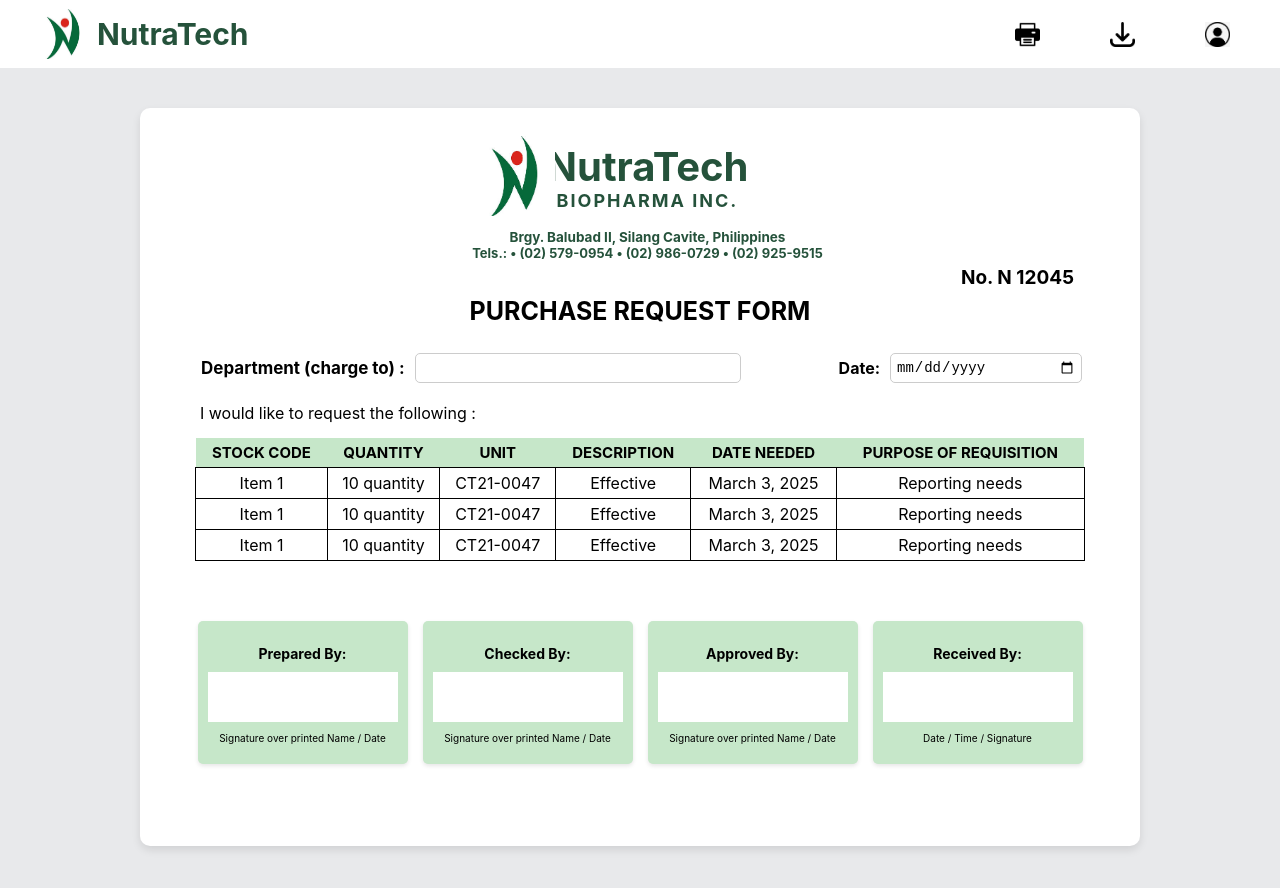
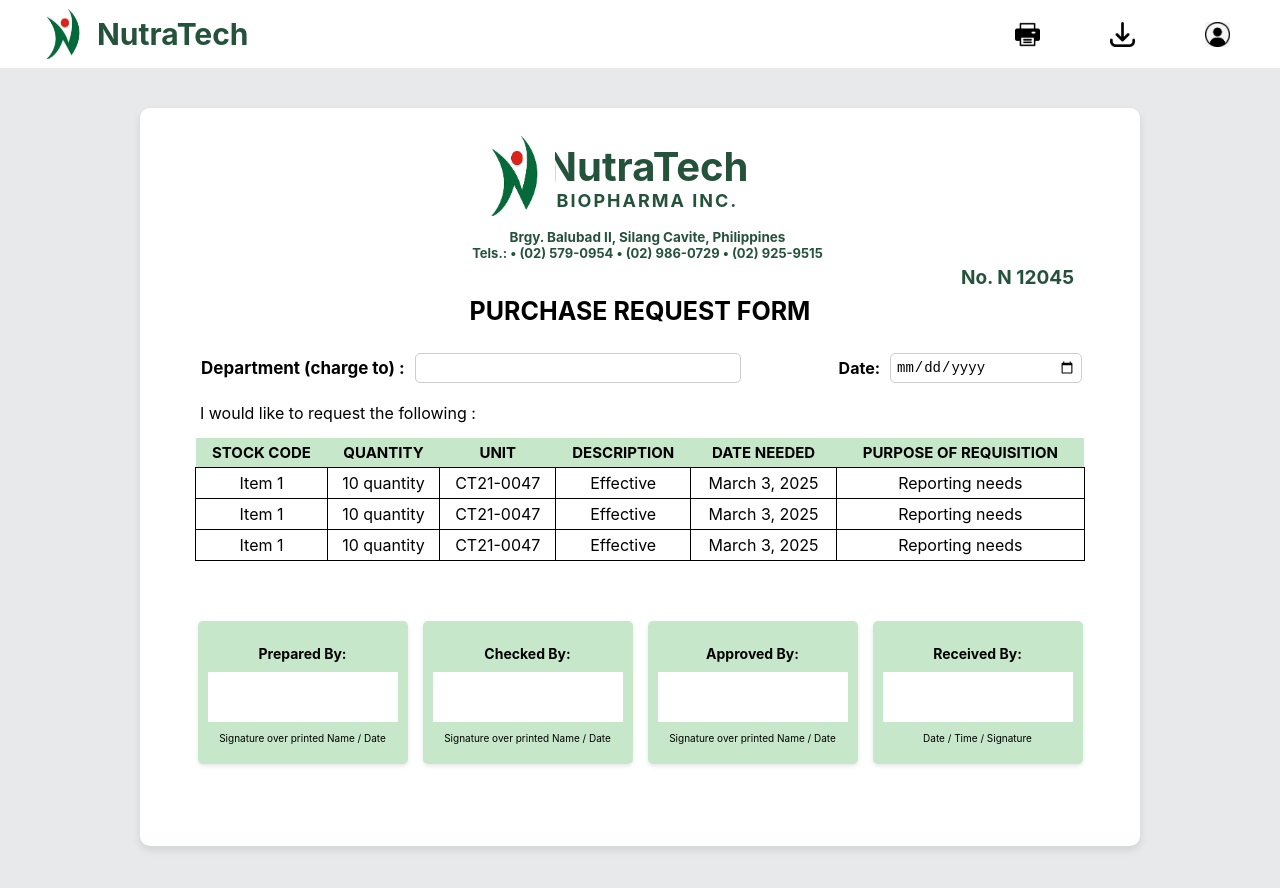
Before and after one commit to HaroldDinglasan/Nutra-Web-Frontend, a React (Create React App) app: page /request/form in a window 1280 px wide. Shown: the top 888 px of the page. Built offline with nearby package versions, Linux system fonts and the light colour scheme.

Commit message:
Modified Styles

```diff
--- a/src/pages/Register.jsx
+++ b/src/pages/Register.jsx
@@ -60,8 +60,6 @@
 
             </div>
 
-
-
         </div>
 
         </>
--- a/src/styles/Register.css
+++ b/src/styles/Register.css
@@ -22,7 +22,7 @@
     opacity: 0.8;
     box-shadow: 0px 4px 10px rgba(0, 0, 0, 0.1);
     border-radius: 10px;
-    outline: 1px solid #DEDEDE;
+    outline: 1px solid #c1c0c0;
 }
 
 .header-register {
--- a/src/styles/RequestForm.css
+++ b/src/styles/RequestForm.css
@@ -55,6 +55,7 @@
     font-weight: bold;
     padding: 50px 34px;
     border-radius: 5px;
+    color: #25523B;
 }
 
 .table-container {
```
